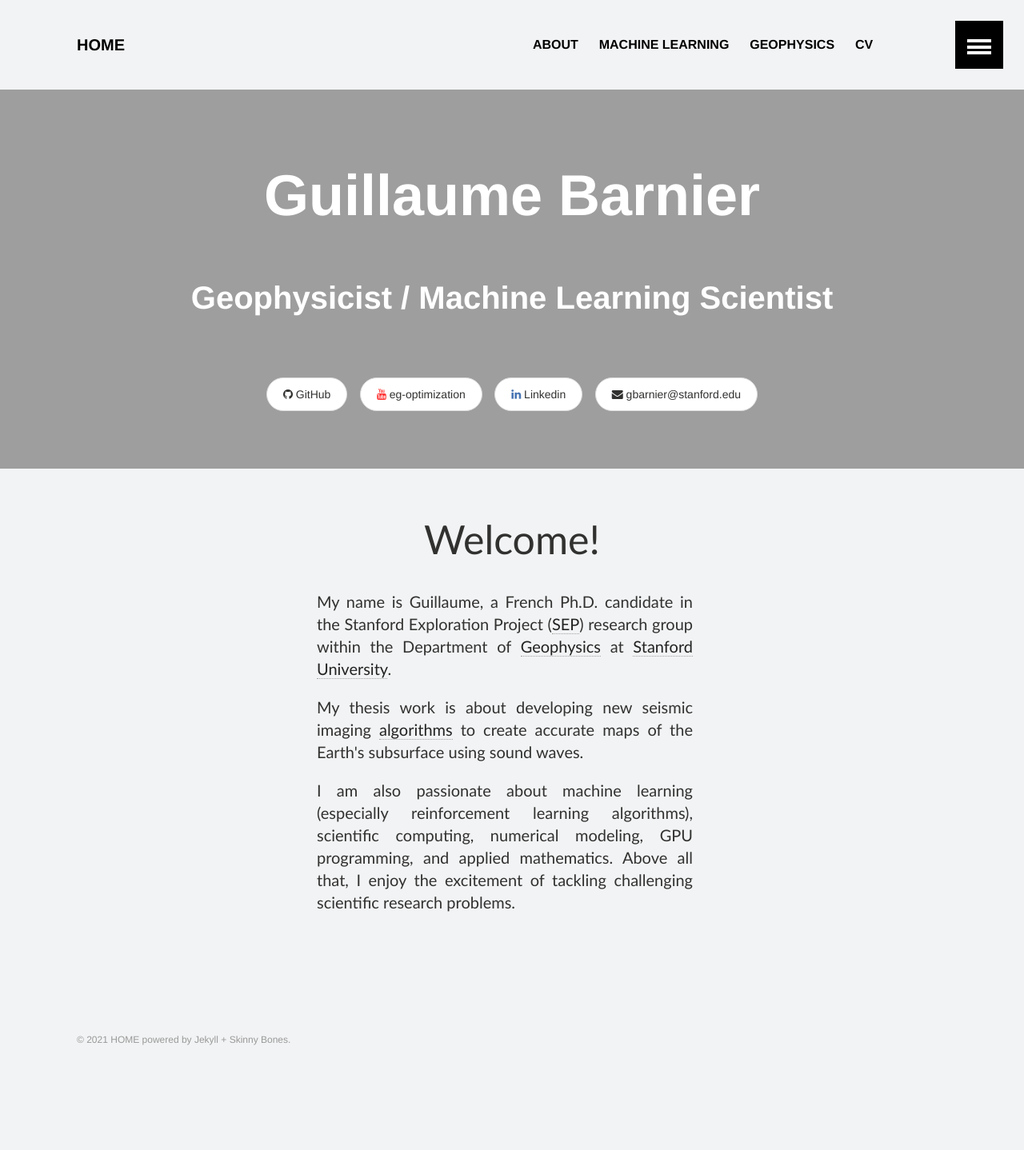
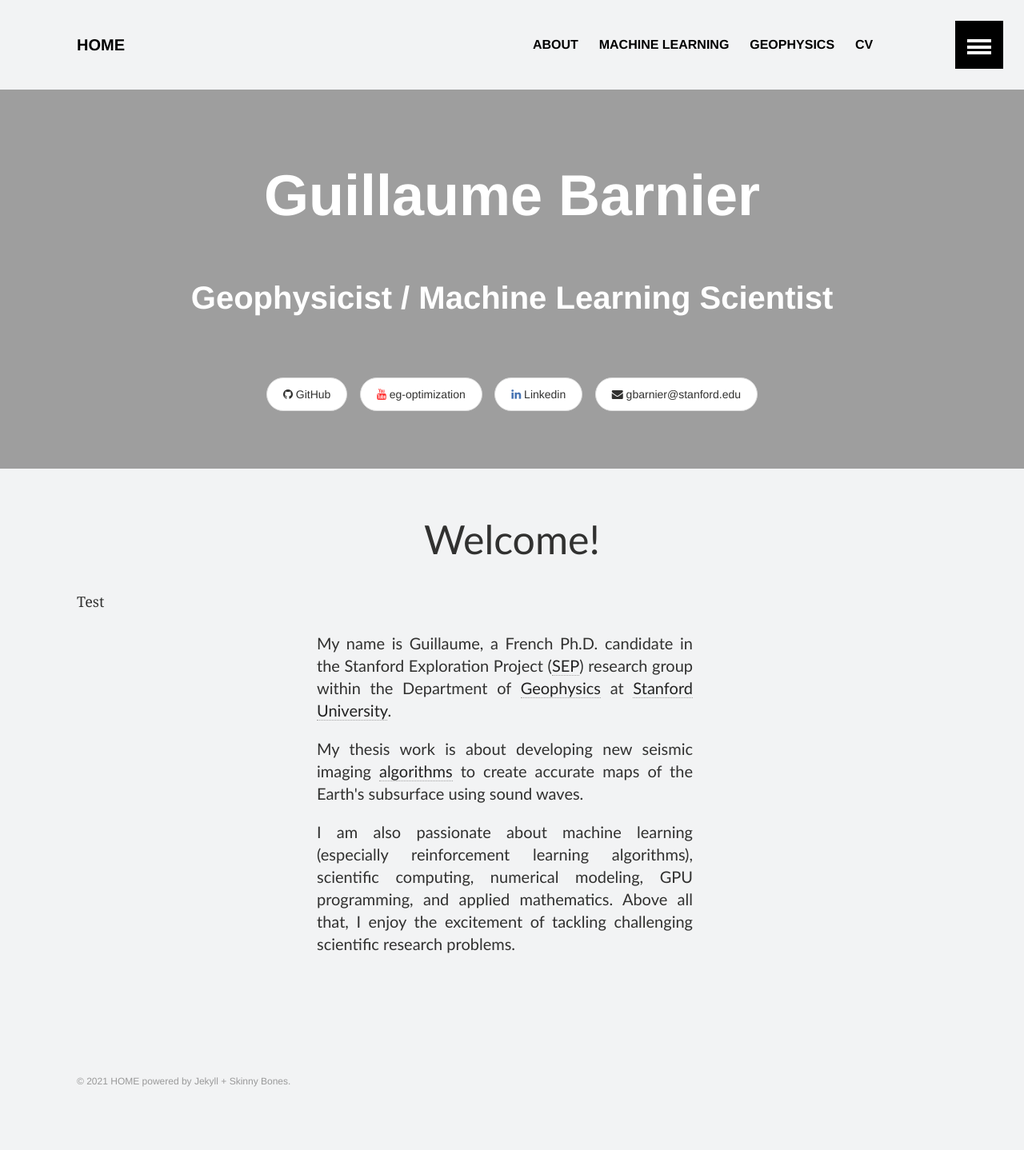
Before and after one commit to gbarnier/gbarnier.github.io, a Jekyll site: the page built from index.md, in a window 1280 px wide. Shown: the whole page at 80% size. Built offline with Jekyll 4.4.1, drawn with Linux system fonts in a browser that asks for light colours; before the commit the page ends 1386 px from its top, so only the background shows below that.

Commit message:
Update index.md

```diff
--- a/index.md
+++ b/index.md
@@ -6,7 +6,7 @@
 image:
   feature: zion_c.png
 ---
-<style media="max-width: 500px">
+<style media="all and (max-width: 500px)">
   p{
   background-color: yellow;
   }
@@ -14,7 +14,7 @@
 
 <body>
     <p style="text-align:center; font-family: Calibri; font-size: 50px;">Welcome!</p>
-
+    <p>Test</p>
     <p style="font-size: 20px;text-align:justify; margin-left: 300px;font-family: Calibri; width: 470px; line-height:1.4; margin-bottom: -0.0em;">
         My name is Guillaume, a French Ph.D. candidate in the Stanford Exploration Project (<a href="/sep">SEP</a>) research group within the Department of <a href="https://earth.stanford.edu/geophysics" target="_blank">Geophysics</a> at <a href="https://www.stanford.edu" target="_blank">Stanford University</a>.
     </p>
```
